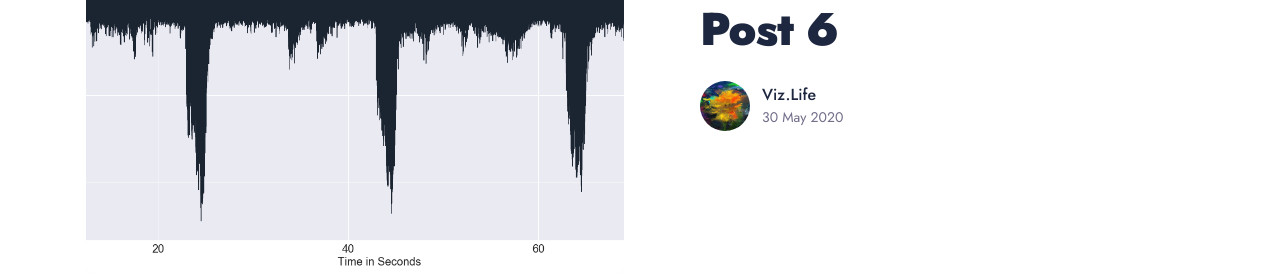
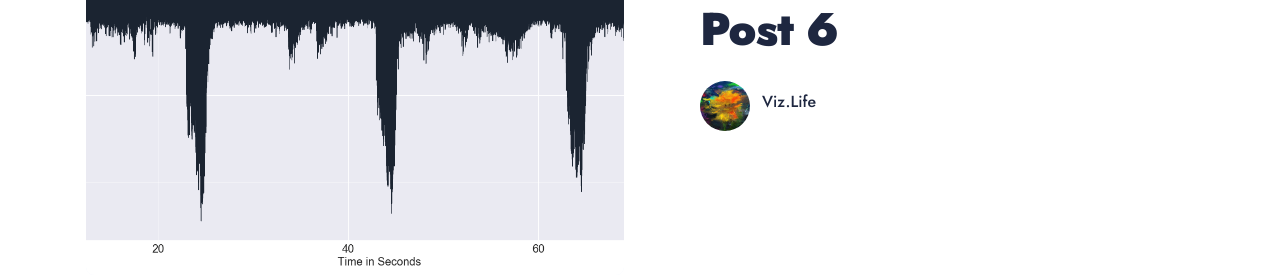
Before and after one commit to vizdotlife/vizdotlife.github.io, a Jekyll site: the page built from _posts/poems/2022-01-01-hello-6.md, in a window 1280 px wide and 900 px high. Shown: the part 329-606 px from the top of the window. Built offline with Jekyll 4.4.1, drawn with Linux system fonts in a browser that asks for light colours; nearby versions of some CDN libraries.

Commit message:
Update post.html

```diff
--- a/_layouts/post.html
+++ b/_layouts/post.html
@@ -47,7 +47,7 @@ layout: default
 
             <div class="post__meta-bottom">
               <a class="post__author" href="{{site.baseurl}}/about/">{{site.author.author__name}}</a>
-              <time class="post__date" datetime="{{ page.date | date_to_xmlschema }}">{{ page.date | date_to_string }}</time>
+
             </div>
           </div>
 
```
